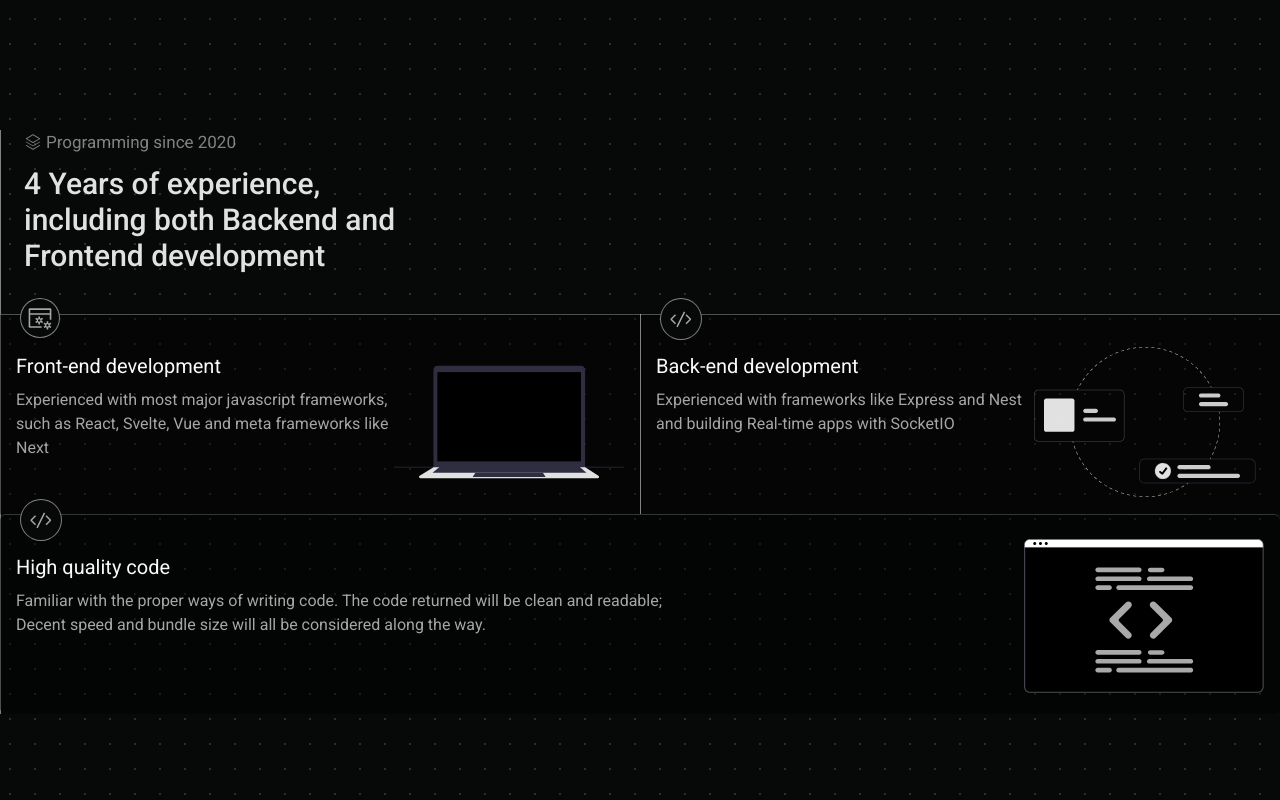
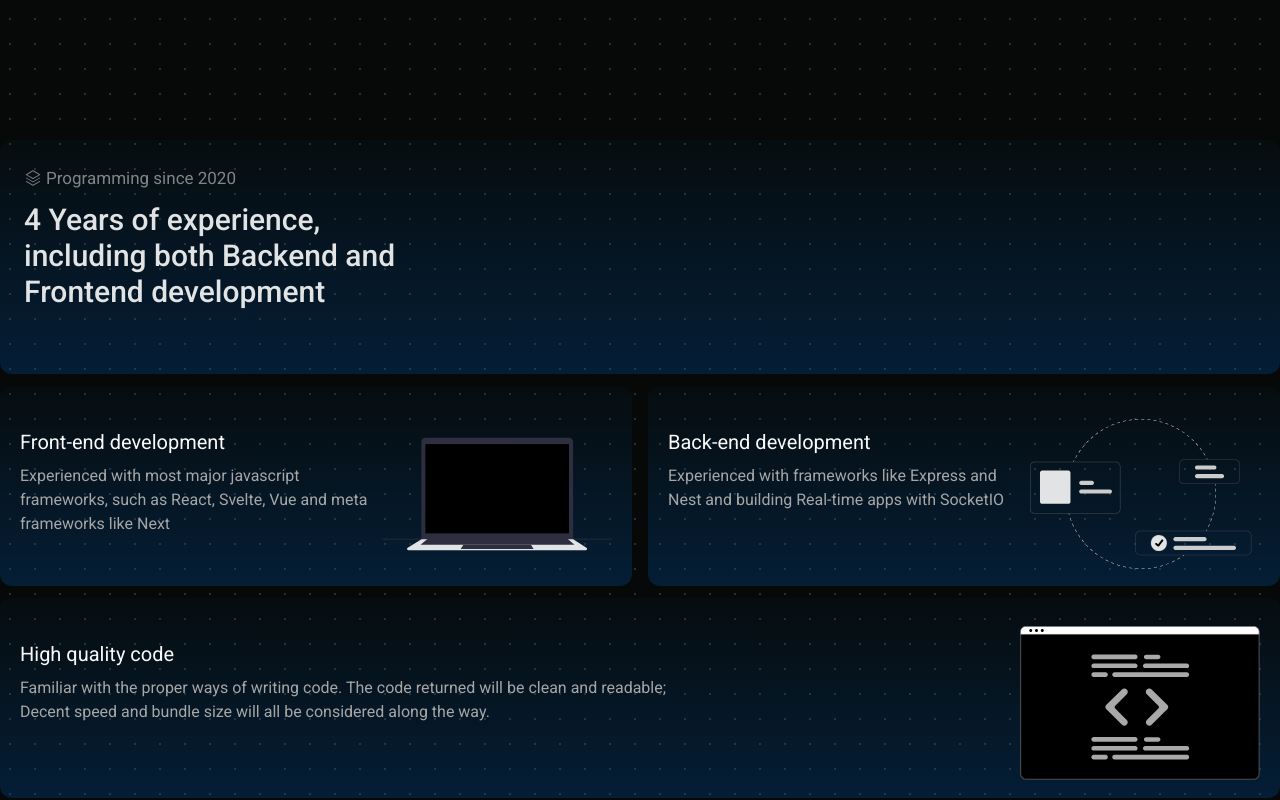
Before and after one commit to Humboorgir/portfolio-v3, a Next.js app: page / in a window 1280 px wide. Shown: the part 640-1440 px from the top of the page. Built offline with nearby package versions, Linux system fonts and the light colour scheme.

Commit message:
feat: rework experience section

```diff
--- a/src/components/home/experience-section/experience-section.tsx
+++ b/src/components/home/experience-section/experience-section.tsx
@@ -18,17 +18,11 @@ const ExperienceSection = () => {
   return (
     <>
       <Container className="mb-44 relative w-full sm:px-0 px-0">
-        {/* border left */}
-        <m.div
-          initial={{ scaleY: 0 }}
-          whileInView={{ scaleY: 1 }}
-          transition={{ duration: 4, ease: cubicBezier(0.22, 1, 0.36, 1) }}
-          viewport={{ once: true }}
-          className="absolute left-0 top-0 h-full w-[1px] bg-foreground/50 origin-top z-10"
-        />
+        {/* <div className="absolute left-20 right-20 top-20 bottom-20 bg-primary/20 blur-[120px]"></div> */}
 
+        <div className="grid grid-cols-12 gap-x-4 gap-y-3">
           {/* title  */}
-        <div className="pl-6">
+          <div className="p-6 bg-gradient-to-b from-primary/5 to-primary/30 col-span-12 rounded-xl">
             <MText
               initial={{ x: 15, opacity: 0 }}
               whileInView={{ x: 0, opacity: 1 }}
@@ -49,23 +43,11 @@ const ExperienceSection = () => {
             </MText>
           </div>
 
-        <Row className="relative grid place-items-center grid-cols-2">
-          {/* border  */}
-          <m.div
-            initial={{ scaleX: 0 }}
-            whileInView={{ scaleX: 1 }}
-            transition={{ duration: 2, ease: cubicBezier(0.22, 1, 0.36, 1) }}
-            viewport={{ once: true }}
-            className="absolute left-0 top-0 w-full h-[1px] bg-white/50 origin-left"
-          />
           <Column
             items="start"
             justify="between"
-            className="relative min-h-[200px] md:h-[1px] min-w-[1px] p-4
-              md:flex-row bg-black/40 z-10">
-            <div className="absolute left-5 -top-4 rounded-full p-1.5 border border-foreground/50 bg-background">
-              <Frontend className="h-[26px] w-[26px]" />
-            </div>
+            className="relative min-h-[200px] md:h-[1px] min-w-[1px] p-5
+              md:flex-row z-10 bg-gradient-to-b from-primary/5 to-primary/30 col-span-12 md:col-span-6 rounded-xl">
             <Column className="grow pt-4" items="start">
               <MText
                 initial={{ x: 15, opacity: 0 }}
@@ -97,24 +79,12 @@ const ExperienceSection = () => {
               alt="Frontend development"
             />
           </Column>
+
           <Column
             items="start"
             justify="between"
-            className="relative min-h-[200px] md:h-[1px] min-w-[1px] p-4
-              md:flex-row bg-black/40 z-10">
-            {/* border  */}
-            <m.div
-              initial={{ scaleY: 0 }}
-              whileInView={{ scaleY: 1 }}
-              transition={{ duration: 2, delay: 0.4, ease: cubicBezier(0.22, 1, 0.36, 1) }}
-              viewport={{ once: true }}
-              className="absolute left-0 top-0 h-full w-[1px] bg-white/50 origin-top"
-            />
-            <div
-              className="absolute left-5 -top-4 rounded-full p-2 border border-foreground/50 bg-background
-            ">
-              <Code className="h-6 w-6" />
-            </div>
+            className="relative min-h-[200px] md:h-[1px] min-w-[1px] p-5
+              md:flex-row z-10 bg-gradient-to-b from-primary/5 to-primary/30 col-span-12 md:col-span-6 rounded-xl">
             <Column className="grow pt-4" items="start">
               <MText
                 initial={{ x: 15, opacity: 0 }}
@@ -151,13 +121,8 @@ const ExperienceSection = () => {
           <Column
             items="start"
             justify="between"
-            className="relative min-h-[200px] md:h-[1px] min-w-[1px] border-t border-t-ring rounded-md p-4
-              md:flex-row bg-black/40 z-10 col-span-2 w-full">
-            <div
-              className="absolute left-5 -top-4 rounded-full p-2 border border-foreground/50 bg-background
-            ">
-              <Code className="h-6 w-6" />
-            </div>
+            className="relative min-h-[200px] md:h-[1px] min-w-[1px] bg-gradient-to-b from-primary/5 to-primary/30 p-5
+              md:flex-row z-10 col-span-12 rounded-xl">
             <Column className="grow pt-4" items="start">
               <MText
                 initial={{ x: 15, opacity: 0 }}
@@ -190,7 +155,7 @@ const ExperienceSection = () => {
               alt="High quality code"
             />
           </Column>
-        </Row>
+        </div>
       </Container>
     </>
   );
--- a/src/components/home/hero-section/hero-section.tsx
+++ b/src/components/home/hero-section/hero-section.tsx
@@ -57,7 +57,8 @@ const HeroSection = () => {
 
       <Column
         className="max-w-sm items-start relative overflow-hidden
-        [mask-image:linear-gradient(to_right,transparent,white_20%,white_80%,transparent)]">
+        [mask-image:linear-gradient(to_right,transparent,white_20%,white_80%,transparent)]
+        bg-gradient-to-br from-transparent to-primary/40 pb-2.5">
         <Text className="self-center mb-1.5" variant="p">
           Experienced with most major frameworks
         </Text>
--- a/src/pages/index.tsx
+++ b/src/pages/index.tsx
@@ -5,12 +5,14 @@ import ProjectsSection from "@/components/home/projects-section";
 import PricingSection from "@/components/home/pricing-section";
 import FAQSection from "@/components/home/faq-section";
 import ContactSection from "@/components/home/contact-section";
+import Container from "@/components/ui/container";
+import Text from "@/components/ui/text";
 
 const Home = () => {
   return (
     <div className="relative antialiased">
       {/* background grid  */}
-      <svg className="absolute top-0 left-0 bottom-0 right-0 opacity-20 " width="100%" height="100%">
+      <svg className="absolute top-0 left-0 bottom-0 right-0 opacity-20" width="100%" height="100%">
         <pattern id="smallGrid" width="25" height="25" patternUnits="userSpaceOnUse">
           <circle cx="10" cy="10" r="1" fill="#FFFFFF" />
         </pattern>
--- a/src/styles/globals.css
+++ b/src/styles/globals.css
@@ -7,7 +7,7 @@
   --foreground-light: 0 0% 65%;
   --foreground-muted: 0 0% 50%;
   --background: 140 23% 3%;
-  --primary: 211 100% 40%;
+  --primary: 211 100% 32%;
   --secondary: 240 4% 18%;
   --accent: 240 4% 15%;
   --ring: 0, 0%, 100%, 0.2;
```
Lines whose indentation alone changed are shown as unchanged.
